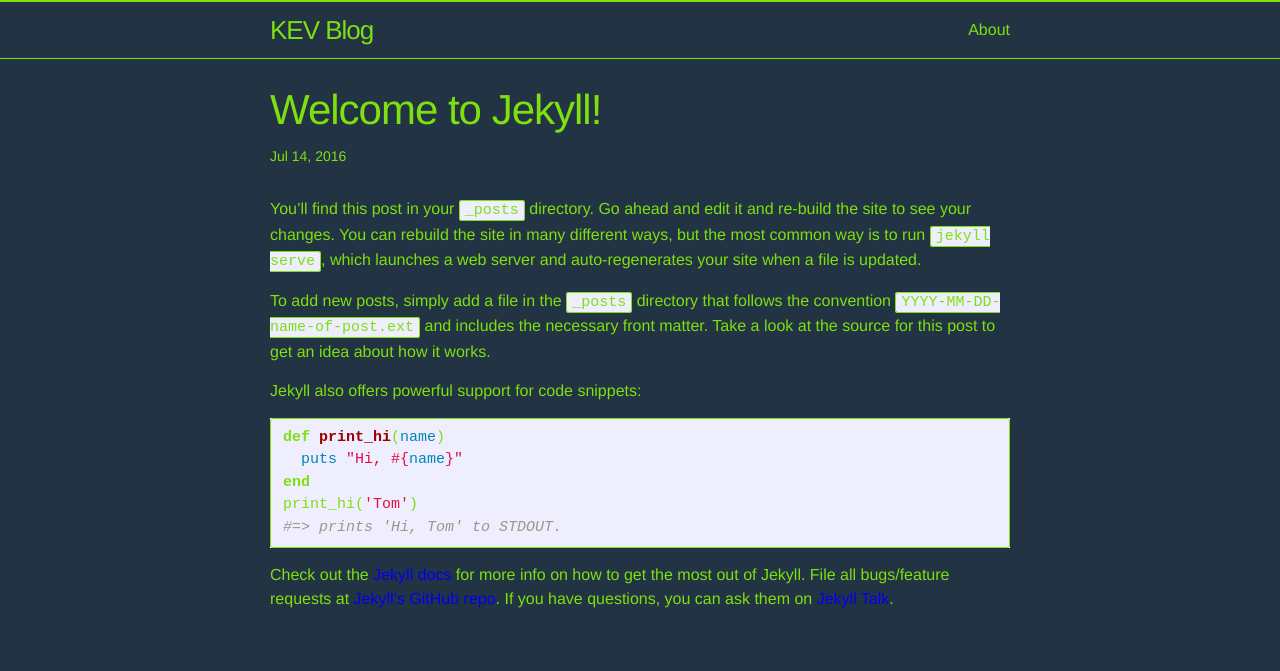
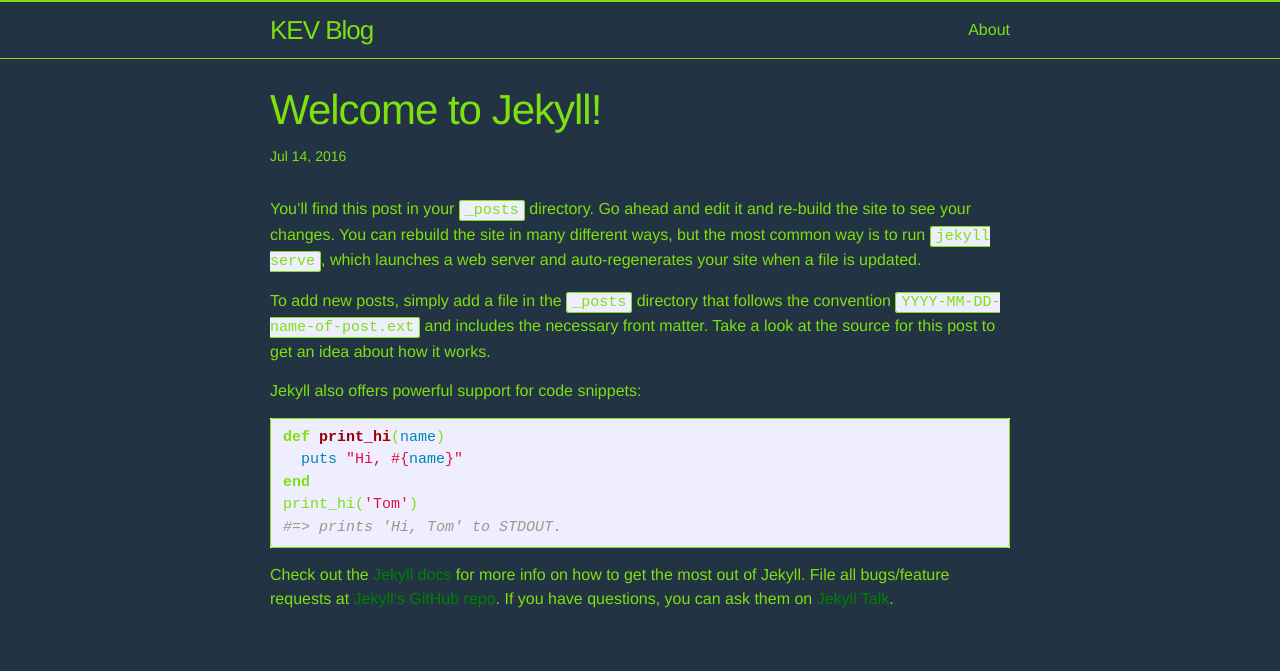
Before and after one commit to kerlich/kerlich.github.io, a Jekyll site: the page built from _posts/2016-07-14-welcome-to-jekyll.markdown, in a window 1280 px wide. Shown: the top 671 px of the page. Built offline with Jekyll 4.4.1, drawn with Linux system fonts in a browser that asks for light colours; grey boxes are pictures that could not be loaded.

Commit message:
Update _base.scss

```diff
--- a/_sass/_base.scss
+++ b/_sass/_base.scss
@@ -91,7 +91,7 @@
  * Links
  */
 a {
-    color: 784383;
+    color: green;
     text-decoration: none;
 
     &:visited {
```
